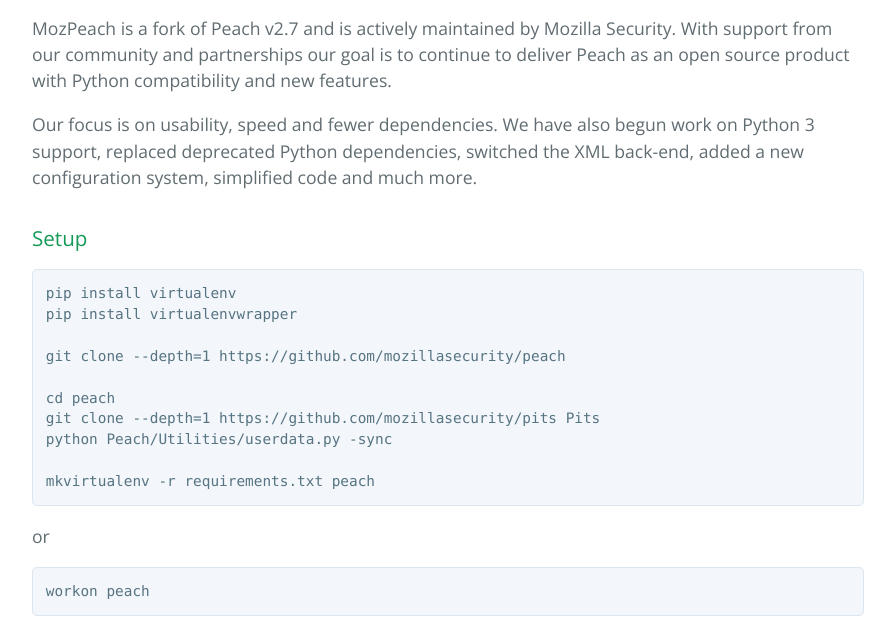
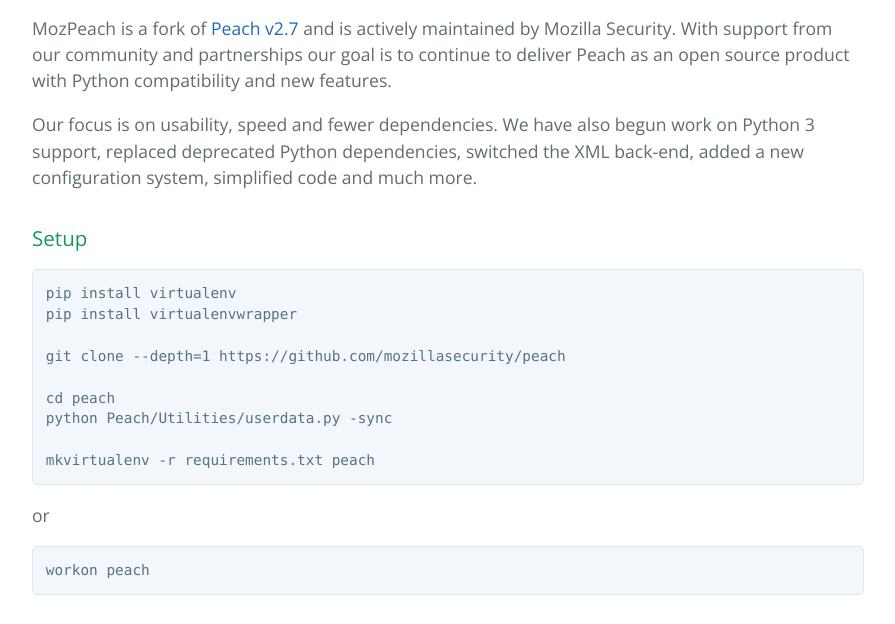
Before and after one commit to MozillaSecurity/peach, a plain HTML site: page index.html in a window 1280 px wide. Shown: the part 754-1378 px from the top of the page, without its empty margins (192-1087 px from the left). Drawn offline with nearby package versions, Linux system fonts and the light colour scheme.

```diff
--- a/index.html
+++ b/index.html
@@ -21,7 +21,7 @@
     <section class="main-content">
       <p><img src="http://people.mozilla.org/%7Ecdiehl/img/peach.png" alt="Peach Logo" title="Peach Logo"></p>
 
-<p>MozPeach is a fork of Peach v2.7 and is actively maintained by Mozilla Security. With support from our community and partnerships our goal is to continue to deliver Peach as an open source product with Python compatibility and new features.</p>
+<p>MozPeach is a fork of <a href="http://www.peachfuzzer.com">Peach v2.7</a> and is actively maintained by Mozilla Security. With support from our community and partnerships our goal is to continue to deliver Peach as an open source product with Python compatibility and new features.</p>
 
 <p>Our focus is on usability, speed and fewer dependencies. We have also begun work on Python 3 support, replaced deprecated Python dependencies, switched the XML back-end, added a new configuration system, simplified code and much more.</p>
 
@@ -34,7 +34,6 @@
 git clone --depth=1 https://github.com/mozillasecurity/peach
 
 cd peach
-git clone --depth=1 https://github.com/mozillasecurity/pits Pits
 python Peach/Utilities/userdata.py -sync
 
 mkvirtualenv -r requirements.txt peach
```
Also changed, not shown: params.json (+1 -1 lines).
